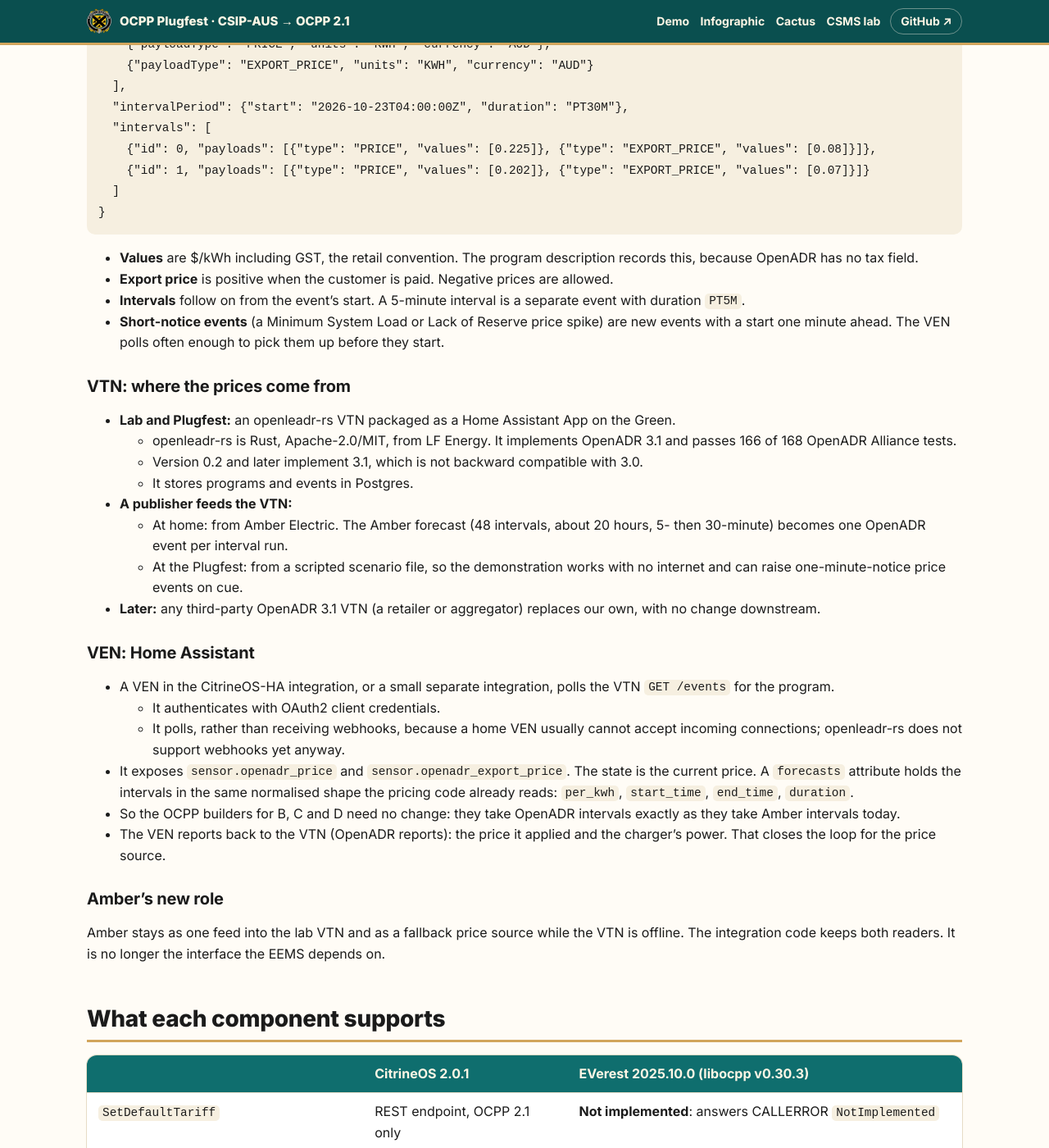
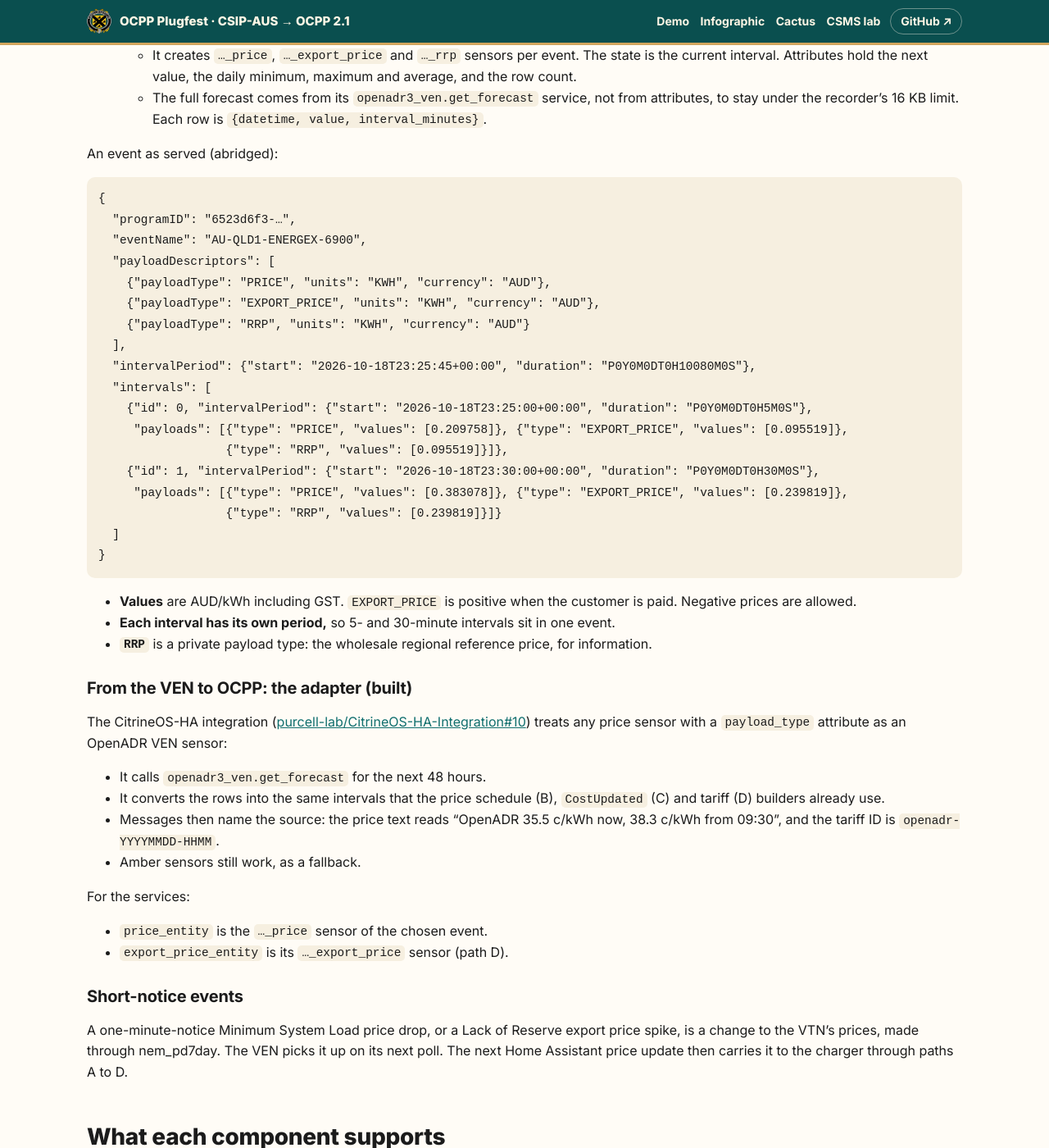
Before and after one commit to purcell-lab/ocpp-plugfest, a Jekyll site: the page built from design/dynamic-pricing.md, in a window 1280 px wide and 1400 px high, scrolled down 1840 px. Shown: the whole window at 82% size. Built offline with Jekyll 4.4.1, drawn with Linux system fonts in a browser that asks for light colours; our own code applies the rules of GitHub Pages for plain Markdown files; some of the changed text lies outside the part shown.

Commit message:
Design note: the purcell-lab OpenADR VTN and VEN are the price source
Replaces the proposed VTN App and VEN with what is in service: the
openleadr VTN at openleadr-vtn-au.fly.dev (per-tariff events with PRICE,
EXPORT_PRICE and RRP, 5/30-minute intervals for 7 days, prices from
nem_pd7day) and the openadr3_ven integration (forecast via get_forecast).
Documents the built adapter, short-notice events and remaining steps.

Co-Authored-By: Claude Opus 5.5 <noreply@anthropic.com>
Claude-Session: https://claude.ai/code/session_01Kz9pMr42VvXk76LqnPeaqD

````diff
--- a/design/dynamic-pricing.md
+++ b/design/dynamic-pricing.md
@@ -4,7 +4,8 @@
 - OCPP side **built, in review**:
   - [purcell-lab/ha-addons#78](https://github.com/purcell-lab/ha-addons/pull/78): CitrineOS App 0.7.0, EVerest Apps 0.1.5 / 0.1.11.
   - [purcell-lab/CitrineOS-HA-Integration#10](https://github.com/purcell-lab/CitrineOS-HA-Integration/pull/10): integration 0.6.0.
-- OpenADR price source: **designed, not yet built**.
+- OpenADR price source: **in service** (purcell-lab VTN and the `openadr3_ven` VEN), with the
+  adapter in CitrineOS-HA-Integration#10.
 
 **Scope:** the Home Assistant lab stack, and the CSMS-under-test slots at the OCA Plugfest. The
 chain is OpenADR 3.1 VTN → Home Assistant (VEN + EEMS) → CitrineOS → EVerest.
@@ -53,70 +54,71 @@ Neither tells the station what power to use. That stays with the EEMS.
   (Minimum System Load and Lack of Reserve price spikes) for the demonstration, using the same
   interval model.
 
-### Message model
+### In service: the purcell-lab Australian VTN and the Home Assistant VEN
 
-A **program** declares what it sends: for example "Household dynamic tariff", with payload
-descriptors `PRICE` and `EXPORT_PRICE`, currency `AUD`, units `KWH`. Each **event** carries an
-`intervalPeriod` (start and duration) and a list of **intervals**. Each interval holds payloads:
+Both halves already run:
+
+- **VTN:** an openleadr VTN at `https://openleadr-vtn-au.fly.dev`.
+  - Programs and events are per NEM region and network tariff, for example `AU-QLD1-ENERGEX-6900`,
+    `AU-NSW1-ESSENTIAL-BLNT3AL` and the raw regional reference price (`AU-QLD1-RRP`).
+  - Prices are set through the [nem_pd7day](https://github.com/purcell-lab/nem_pd7day) integration
+    (AEMO 7-day pre-dispatch plus the network tariff).
+  - Each event carries about 7 days of intervals: 5-minute near now, 30-minute after.
+- **VEN:** the `openadr3_ven` Home Assistant integration.
+  - It creates `…_price`, `…_export_price` and `…_rrp` sensors per event. The state is the current
+    interval. Attributes hold the next value, the daily minimum, maximum and average, and the row count.
+  - The full forecast comes from its `openadr3_ven.get_forecast` service, not from attributes, to stay
+    under the recorder's 16 KB limit. Each row is `{datetime, value, interval_minutes}`.
+
+An event as served (abridged):
 
 ```json
 {
-  "programID": "household-tariff",
-  "eventName": "forecast-2026-10-23T14:00",
+  "programID": "6523d6f3-…",
+  "eventName": "AU-QLD1-ENERGEX-6900",
   "payloadDescriptors": [
     {"payloadType": "PRICE", "units": "KWH", "currency": "AUD"},
-    {"payloadType": "EXPORT_PRICE", "units": "KWH", "currency": "AUD"}
+    {"payloadType": "EXPORT_PRICE", "units": "KWH", "currency": "AUD"},
+    {"payloadType": "RRP", "units": "KWH", "currency": "AUD"}
   ],
-  "intervalPeriod": {"start": "2026-10-23T04:00:00Z", "duration": "PT30M"},
+  "intervalPeriod": {"start": "2026-10-18T23:25:45+00:00", "duration": "P0Y0M0DT0H10080M0S"},
   "intervals": [
-    {"id": 0, "payloads": [{"type": "PRICE", "values": [0.225]}, {"type": "EXPORT_PRICE", "values": [0.08]}]},
-    {"id": 1, "payloads": [{"type": "PRICE", "values": [0.202]}, {"type": "EXPORT_PRICE", "values": [0.07]}]}
+    {"id": 0, "intervalPeriod": {"start": "2026-10-18T23:25:00+00:00", "duration": "P0Y0M0DT0H5M0S"},
+     "payloads": [{"type": "PRICE", "values": [0.209758]}, {"type": "EXPORT_PRICE", "values": [0.095519]},
+                  {"type": "RRP", "values": [0.095519]}]},
+    {"id": 1, "intervalPeriod": {"start": "2026-10-18T23:30:00+00:00", "duration": "P0Y0M0DT0H30M0S"},
+     "payloads": [{"type": "PRICE", "values": [0.383078]}, {"type": "EXPORT_PRICE", "values": [0.239819]},
+                  {"type": "RRP", "values": [0.239819]}]}
   ]
 }
 ```
 
-- **Values** are $/kWh including GST, the retail convention. The program description records this,
-  because OpenADR has no tax field.
-- **Export price** is positive when the customer is paid. Negative prices are allowed.
-- **Intervals** follow on from the event's start. A 5-minute interval is a separate event with
-  duration `PT5M`.
-- **Short-notice events** (a Minimum System Load or Lack of Reserve price spike) are new events with a
-  start one minute ahead. The VEN polls often enough to pick them up before they start.
+- **Values** are AUD/kWh including GST. `EXPORT_PRICE` is positive when the customer is paid. Negative
+  prices are allowed.
+- **Each interval has its own period,** so 5- and 30-minute intervals sit in one event.
+- **`RRP`** is a private payload type: the wholesale regional reference price, for information.
 
-### VTN: where the prices come from
+### From the VEN to OCPP: the adapter (built)
 
-- **Lab and Plugfest:** an openleadr-rs VTN packaged as a Home Assistant App on the Green.
-  - openleadr-rs is Rust, Apache-2.0/MIT, from LF Energy. It implements OpenADR 3.1 and passes 166 of
-    168 OpenADR Alliance tests.
-  - Version 0.2 and later implement 3.1, which is not backward compatible with 3.0.
-  - It stores programs and events in Postgres.
-- **A publisher feeds the VTN:**
-  - At home: from Amber Electric. The Amber forecast (48 intervals, about 20 hours, 5- then
-    30-minute) becomes one OpenADR event per interval run.
-  - At the Plugfest: from a scripted scenario file, so the demonstration works with no internet and
-    can raise one-minute-notice price events on cue.
-- **Later:** any third-party OpenADR 3.1 VTN (a retailer or aggregator) replaces our own, with no
-  change downstream.
+The CitrineOS-HA integration
+([purcell-lab/CitrineOS-HA-Integration#10](https://github.com/purcell-lab/CitrineOS-HA-Integration/pull/10))
+treats any price sensor with a `payload_type` attribute as an OpenADR VEN sensor:
+- It calls `openadr3_ven.get_forecast` for the next 48 hours.
+- It converts the rows into the same intervals that the price schedule (B), `CostUpdated` (C) and
+  tariff (D) builders already use.
+- Messages then name the source: the price text reads "OpenADR 35.5 c/kWh now, 38.3 c/kWh from
+  09:30", and the tariff ID is `openadr-YYYYMMDD-HHMM`.
+- Amber sensors still work, as a fallback.
 
-### VEN: Home Assistant
+For the services:
+- `price_entity` is the `…_price` sensor of the chosen event.
+- `export_price_entity` is its `…_export_price` sensor (path D).
 
-- A VEN in the CitrineOS-HA integration, or a small separate integration, polls the VTN `GET /events`
-  for the program.
-  - It authenticates with OAuth2 client credentials.
-  - It polls, rather than receiving webhooks, because a home VEN usually cannot accept incoming
-    connections; openleadr-rs does not support webhooks yet anyway.
-- It exposes `sensor.openadr_price` and `sensor.openadr_export_price`. The state is the current price.
-  A `forecasts` attribute holds the intervals in the same normalised shape the pricing code already
-  reads: `per_kwh`, `start_time`, `end_time`, `duration`.
-- So the OCPP builders for B, C and D need no change: they take OpenADR intervals exactly as they
-  take Amber intervals today.
-- The VEN reports back to the VTN (OpenADR reports): the price it applied and the charger's power.
-  That closes the loop for the price source.
+### Short-notice events
 
-### Amber's new role
-
-Amber stays as one feed into the lab VTN and as a fallback price source while the VTN is offline.
-The integration code keeps both readers. It is no longer the interface the EEMS depends on.
+A one-minute-notice Minimum System Load price drop, or a Lack of Reserve export price spike, is a
+change to the VTN's prices, made through nem_pd7day. The VEN picks it up on its next poll. The next
+Home Assistant price update then carries it to the charger through paths A to D.
 
 ## What each component supports
 
@@ -269,19 +271,18 @@ stations stay disabled.
 | C | `CostUpdated` frame in the station log; status page shows price now and next |
 | D | Station reply per station, recorded in the slot notes |
 
-## Build plan for the OpenADR source
+## Remaining steps
 
-1. **`openadr_vtn` App (ha-addons).**
-   - openleadr-rs VTN plus its Postgres, LAN-only, disconnected by default.
-   - A publisher fed from the Amber sensors or from a scenario file.
-2. **OpenADR VEN (CitrineOS-HA integration or its own integration).**
-   - Configured with the VTN URL, client credentials and program.
-   - Polls `/events` and exposes the two price sensors in the normalised forecast shape.
-   - Sends a report each interval.
-3. **CI.** The stack test starts the VTN and publishes a program and event. The VEN reads it, and
-   the existing B, C and D checks run on the OpenADR prices.
-4. **Demonstration.** A scenario file for Friday with a normal day, a one-minute-notice Minimum System
-   Load price drop, and a Lack of Reserve export price spike.
+1. **VEN on the Green.** Install `openadr3_ven` on the Green, pointed at the same VTN and events,
+   because the CitrineOS-HA integration runs there.
+2. **Venue connectivity.** The VTN is internet-hosted, so the Green needs internet at the Plugfest.
+   If it has none, the fallback is a recorded forecast replayed into the same price sensors.
+3. **Automations.** On each change of the `…_price` sensor:
+   - call `lab_cost_update` (C);
+   - call `lab_default_tariff` for vendor slots (D);
+   - add `price_entity` to the bridge's `lab_schedule` calls (B).
+4. **Demonstration.** Script the Friday price changes in nem_pd7day: a normal day, a one-minute-notice
+   Minimum System Load price drop, and a Lack of Reserve export price spike.
 
 ## Open questions
 
@@ -292,7 +293,7 @@ stations stay disabled.
     pricing to CSIP-AUS.
   - The VEN abstraction should allow a CSIP-AUS price source as well.
 - **OpenADR 3.0 and 3.1.** openleadr-rs 0.2 and later implement 3.1 only, which is not
-  backward-compatible. A third-party VTN on 3.0 would need an older client.
+  backward-compatible with 3.0. Confirm which version the VTN serves before connecting third-party VENs.
 - **ISO 15118-20 scheduled mode.** Passing price schedules to the EV needs scheduled mode and
   price-schedule support in the station's ISO 15118-20 stack; neither is in EVerest (see Upstream
   status).
````
